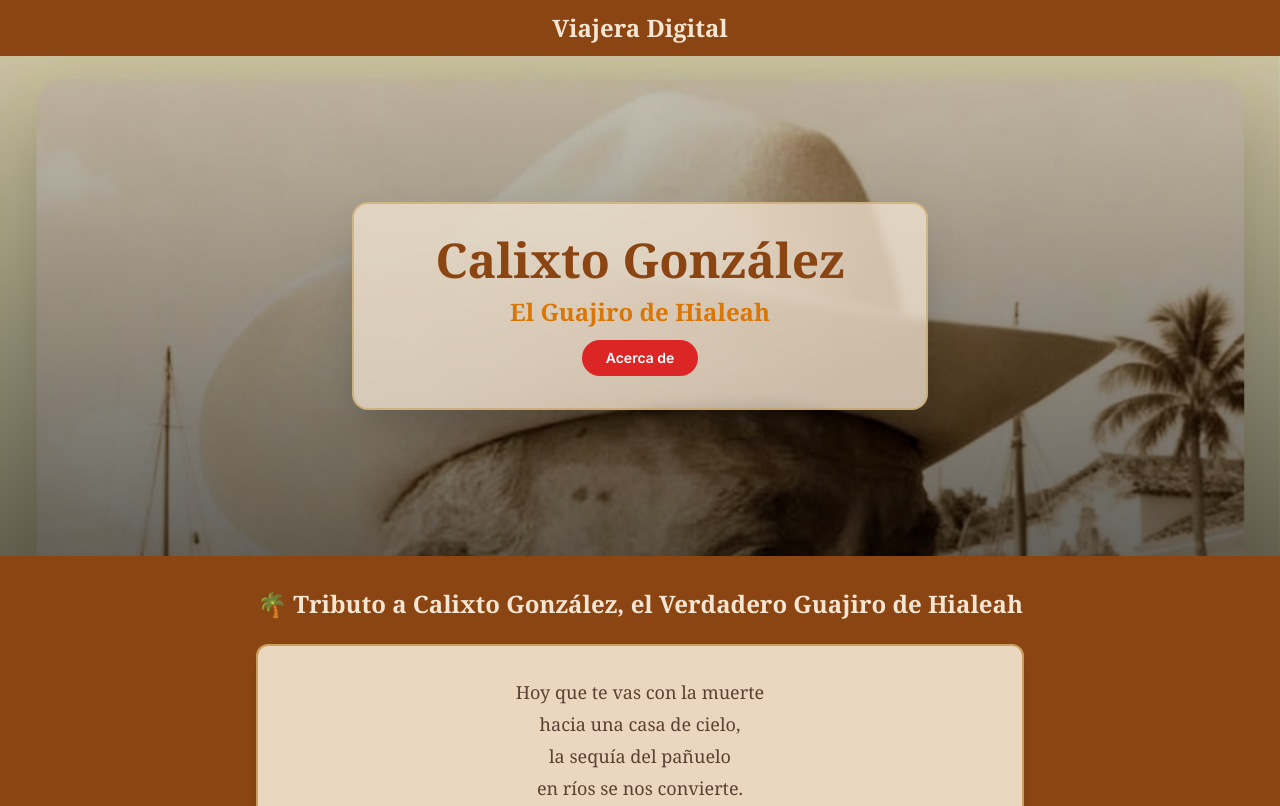
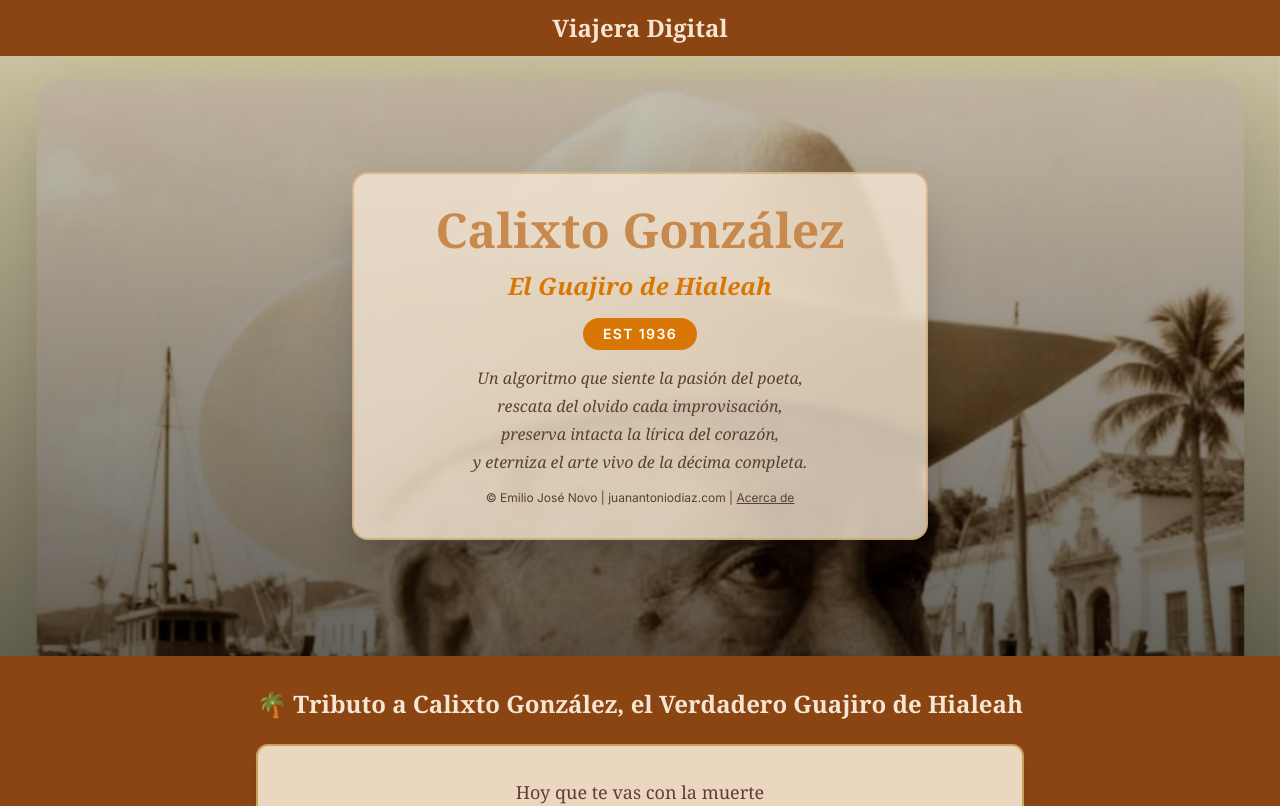
Before and after one commit to ejnburrows-rgb/VD-, a Next.js app: page / in a window 1280 px wide. Shown: the top 806 px of the page. Built offline with nearby package versions, Linux system fonts and the light colour scheme; a web font is replaced by a local one.

Commit message:
Complete hero section with EST 1936 badge, poem, credits; add Julio Pablo El Principe Pinareno

```diff
--- a/components/hero-section.tsx
+++ b/components/hero-section.tsx
@@ -9,7 +9,7 @@ export function HeroSection() {
 
   return (
     <>
-      <section className="relative w-full h-[500px] overflow-hidden">
+      <section className="relative w-full h-[600px] overflow-hidden">
         {/* Background image */}
         <Image
           src="/calixto-gonzalez-hero.jpg"
@@ -27,26 +27,42 @@ export function HeroSection() {
         {/* Centered translucent writing square */}
         <div className="absolute inset-0 flex items-center justify-center px-4">
           <div
-            className="w-full max-w-xl rounded-2xl border-2 border-[#C8A05C]/60 shadow-2xl text-center p-6 md:p-8 space-y-3"
+            className="w-full max-w-xl rounded-2xl border-2 border-[#C8A05C]/60 shadow-2xl text-center p-6 md:p-8 space-y-4"
             style={{
-              backgroundColor: 'rgba(245, 230, 211, 0.75)',
+              backgroundColor: 'rgba(245, 230, 211, 0.80)',
               backdropFilter: 'blur(4px)',
             }}
           >
-            <h1 className="text-4xl md:text-5xl font-serif font-bold" style={{ color: '#8B4513' }}>
+            <h1 className="text-4xl md:text-5xl font-serif font-bold" style={{ color: '#C8894D' }}>
               Calixto González
             </h1>
-            <h2 className="text-xl md:text-2xl font-serif" style={{ color: '#D97706' }}>
+            <h2 className="text-xl md:text-2xl font-serif italic" style={{ color: '#D97706' }}>
               El Guajiro de Hialeah
             </h2>
 
-            <button
-              onClick={() => setAboutModalOpen(true)}
-              className="inline-flex px-6 py-2 rounded-full text-white font-semibold text-sm"
-              style={{ backgroundColor: '#DC2626' }}
+            <div
+              className="inline-flex px-5 py-1.5 rounded-full text-white font-semibold text-sm tracking-widest"
+              style={{ backgroundColor: '#D97706' }}
             >
-              Acerca de
-            </button>
+              EST 1936
+            </div>
+
+            <div className="space-y-1 italic text-sm md:text-base font-serif" style={{ color: '#5C4033' }}>
+              <p>Un algoritmo que siente la pasión del poeta,</p>
+              <p>rescata del olvido cada improvisación,</p>
+              <p>preserva intacta la lírica del corazón,</p>
+              <p>y eterniza el arte vivo de la décima completa.</p>
+            </div>
+
+            <p className="text-xs mt-2" style={{ color: '#5C4033' }}>
+              © Emilio José Novo | juanantoniodiaz.com |{' '}
+              <button
+                onClick={() => setAboutModalOpen(true)}
+                className="underline hover:text-[#D2691E] transition-colors"
+              >
+                Acerca de
+              </button>
+            </p>
           </div>
         </div>
       </section>
--- a/components/poets-compendium.tsx
+++ b/components/poets-compendium.tsx
@@ -128,6 +128,16 @@ const poets: Poet[] = [
       "Poeta repentista cubano considerado en el mundo como uno de los decimistas improvisadores más influyentes de su generación. El Indio Naborí afirmó sobre él: \"En la vanguardia de nuestros repentistas actuales, constituido por unos treinta jóvenes, figura y se destaca el ágil improvisador Juan Antonio Díaz de cuyos planos reales de sus recuerdos agropecuarios salen no pocas veces planos imaginativos sorprendentes\".",
       "Ha compartido escenario con maestros como Pablo León, Omar Mirabal, Luis Quintana, Leandro Camargo y Yoslay García. Su obra incluye tributos a figuras históricas del repentismo cubano, manteniendo viva la memoria de los grandes maestros.",
       "Su estilo combina la herencia campesina pinareña con técnica depurada y capacidad de crear imágenes poéticas que conectan lo rural con lo universal. Ha publicado el libro \"Mi dolor tuyo\", donde sus décimas aupan todo el sufrimiento y la esperanza del cubano."
+    ]
+  },
+  {
+    name: "Julio Pablo \"El Príncipe Pinareño\"",
+    subtitle: "Voz Pinareña de la Tradición",
+    birth: "Pinar del Río, Cuba",
+    biography: [
+      "Destacado poeta repentista cubano conocido como \"El Príncipe Pinareño\", representa la rica tradición decimística de la provincia de Pinar del Río, tierra fértil para el cultivo de la décima y el repentismo.",
+      "Su estilo se caracteriza por la elegancia en la construcción del verso y la profundidad de sus improvisaciones. Ha participado en numerosas controversias y encuentros de repentismo, ganándose el respeto de sus contemporáneos y el cariño del público.",
+      "Como representante de la escuela pinareña del repentismo, Julio Pablo ha contribuido a mantener viva la tradición de la décima en su provincia natal, formando parte del legado de grandes poetas que han surgido de esa región occidental de Cuba."
     ]
   },
   {
```
